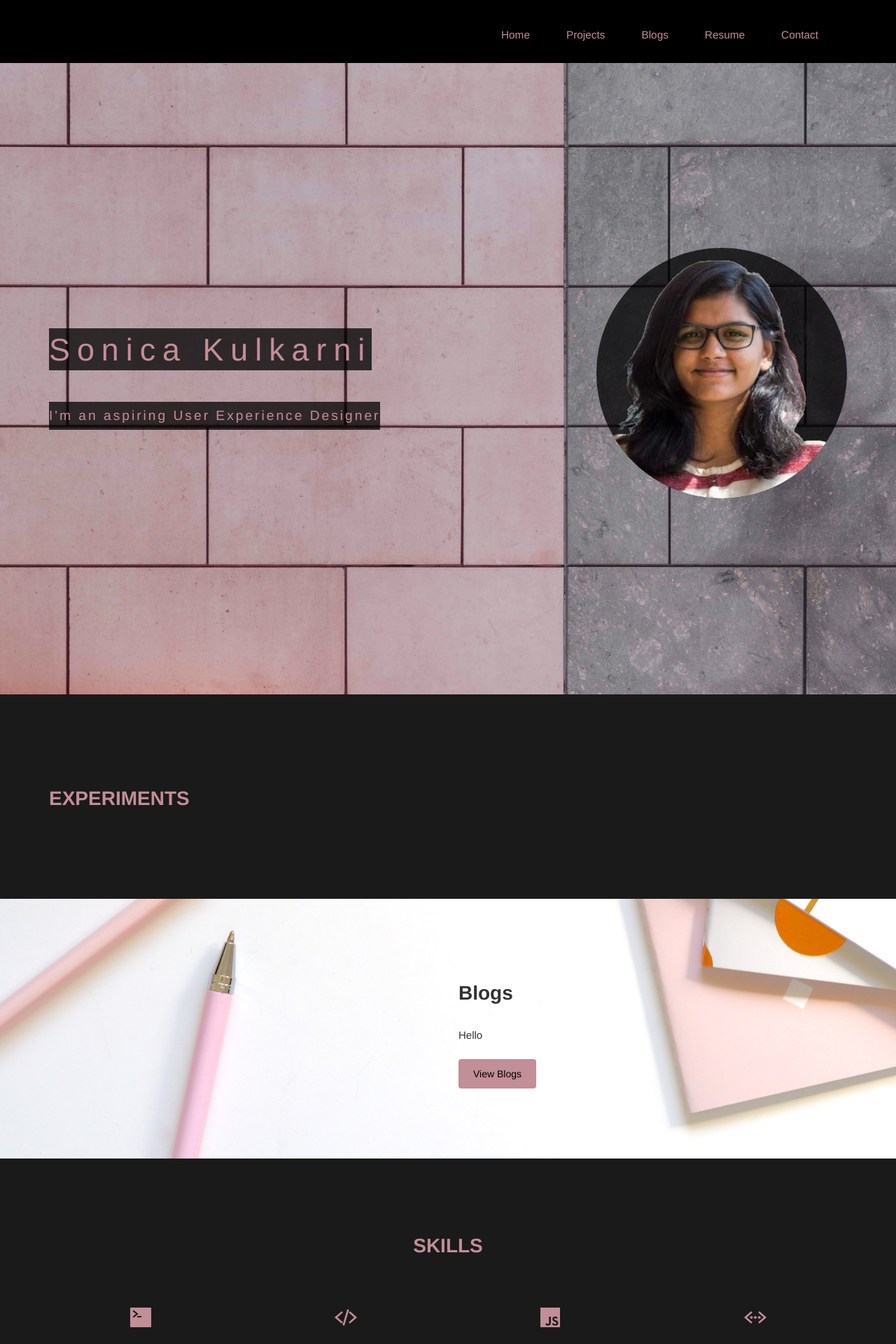
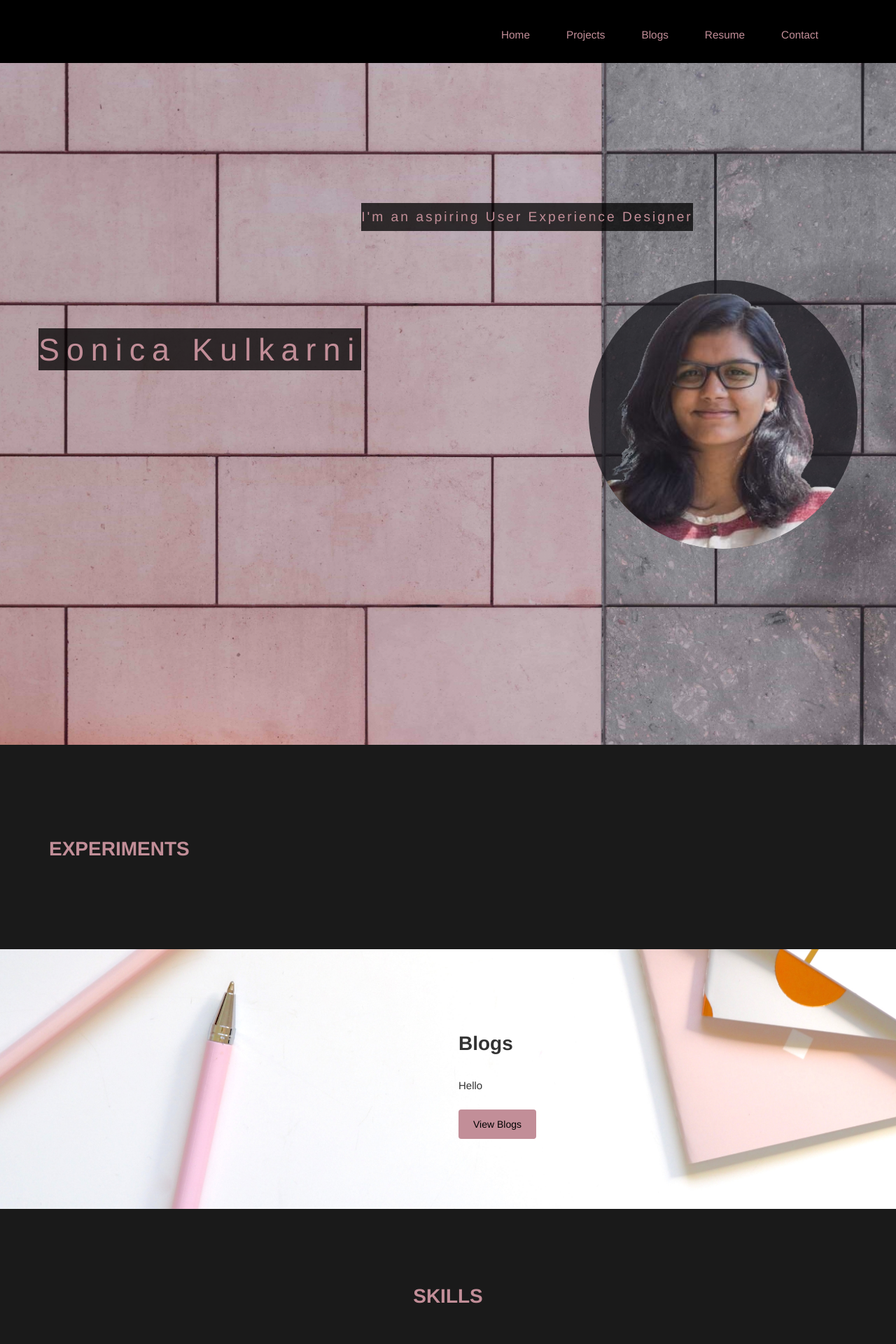
Before and after one commit to spencereid/spencereid.github.io, a Jekyll site: the page built from index.html, in a window 1280 px wide. Shown: the top 1920 px of the page at 70% size. Built offline with Jekyll 4.4.1, drawn with Linux system fonts in a browser that asks for light colours; nearby versions of some CDN libraries; some web fonts are replaced.

Commit message:
Fixing Frontpage

```diff
--- a/index.html
+++ b/index.html
@@ -17,17 +17,17 @@ permalink: /
 <section id="slider">
   <div class="container">
     <div class="row">
-    <div class="col-sm-8">
+    <!--  <div class="col-sm-8"> -->
         <div class="block">
-       <h1 class="animated fadeInUp overlay-h1 spaced p-h" style="font-weight: 500; font-size: 3.5vw; margin-top: 14vw; float: left;"> Sonica Kulkarni</h1>
+       <h1 class="animated fadeInUp overlay-h1 spaced p-h"style="font-weight: 500; font-size: 3.5vw; margin-top: 14vw; float: left;"> Sonica Kulkarni</h1>
           <p class="animated fadeInUp overlay-p p-h" style="font-weight: 500; font-size: 1.5vw; float: left;">I'm an aspiring User Experience Designer </p>
         </div>
-    </div>
-    <div class="col-md-4">
+    <!--  </div> -->
+           <!-- <div class="col-sm-4"> -->
         <div class="block">
-<img style="border-radius: 50%; margin-top: 5vw; background-color: black; background: rgba(0, 0, 0, 0.75); width: 28vw; height: 28vw; float: right;" src="..\img\Sonica.png" alt="Img">
+<img style="border-radius: 50%; margin-top: 5.5vw; background-color: black; background: rgba(0, 0, 0, 0.75); width: 30vw; height: 30vw; float: right;" src="..\img\Sonica.png"  alt="Img">
         </div>
-    </div>
+     <!-- </div> .col-md-5 close -->
     </div>
   </div>
 </section>
```
